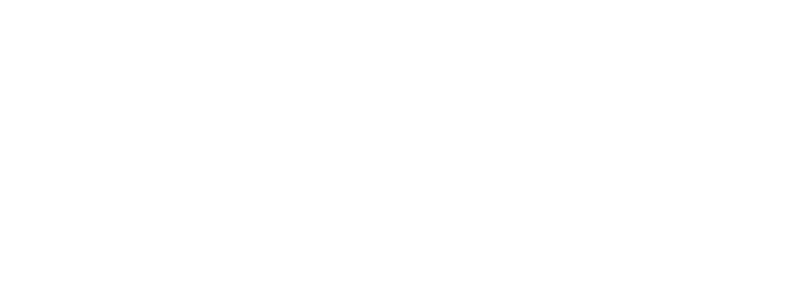
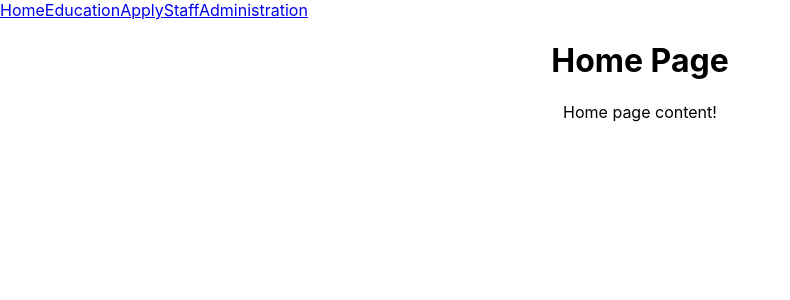
Before and after one commit to Gogoreds/group-project-frontend-mofg, a React (Create React App) app: page / in a window 1280 px wide. Shown: the top 300 px of the page, without its empty margins (0-790 px from the left). Built offline with nearby package versions, Linux system fonts and the light colour scheme.

Commit message:
Created bone structure for our website

```diff
--- a/package.json
+++ b/package.json
@@ -8,6 +8,7 @@
     "@testing-library/user-event": "^13.5.0",
     "react": "^17.0.2",
     "react-dom": "^17.0.2",
+    "react-router-dom": "^6.2.2",
     "react-scripts": "5.0.0",
     "web-vitals": "^2.1.4"
   },
--- a/src/App.js
+++ b/src/App.js
@@ -1,10 +1,11 @@
-
+import React, {useState} from 'react';
 import './App.css';
 
 function App() {
   return (
     <div className="App">
-
+      <h1>Home Page</h1>
+      <p>Home page content!</p>
     </div>
   );
 }
--- /dev/null
+++ b/src/components/Navbar.js
@@ -0,0 +1,20 @@
+import { Link } from "react-router-dom";
+import "./navbar.css";
+import React from "react";
+
+const Navbar = () => {
+    return (
+      <header>
+        <nav className="nav">
+          <Link to="/">Home</Link>
+          <Link to="/education">Education</Link>
+          <Link to="/apply">Apply</Link>
+          <Link to="/staff">Staff</Link>
+          <Link to="/administration">Administration</Link>
+        </nav>
+      </header>
+    );
+  };
+
+
+export default Navbar;
--- a/src/index.js
+++ b/src/index.js
@@ -1,11 +1,26 @@
-import React from 'react';
-import ReactDOM from 'react-dom';
-import './index.css';
-import App from './App';
+import React from "react";
+import ReactDOM from "react-dom";
+import { BrowserRouter, Routes, Route } from "react-router-dom";
+import "./index.css";
+import Navbar from "./components/Navbar";
+import App from "./App";
+import Education from "./views/Education.js";
+import Apply from "./views/Apply";
+import Staff from "./views/Staff";
+import Administration from "./views/Administration";
 
 ReactDOM.render(
   <React.StrictMode>
-    <App />
+    <BrowserRouter>
+    <Navbar />
+      <Routes>
+        <Route path="/" element={<App />} />
+        <Route path="/education" element={<Education />} />
+        <Route path="/apply" element={<Apply />} />
+        <Route path="/staff" element={<Staff />} />
+        <Route path="/administration" element={<Administration />} />
+      </Routes>
+    </BrowserRouter>
   </React.StrictMode>,
-  document.getElementById('root')
+  document.getElementById("root")
 );
--- /dev/null
+++ b/src/views/Administration.js
@@ -0,0 +1,12 @@
+const Administration = () => {
+    return (
+      <div className="App">
+        <h1>Administration</h1>
+        <p>
+            Paragraph! Edit me!!!!! Administration
+        </p>
+    </div>
+  );
+}
+
+  export default Administration;
--- /dev/null
+++ b/src/views/Apply.js
@@ -0,0 +1,12 @@
+const Apply = () => {
+    return (
+      <div className="App">
+        <h1>Apply</h1>
+        <p>
+            Paragraph! Edit me!!!!! Apply
+        </p>
+    </div>
+  );
+}
+
+  export default Apply;
--- /dev/null
+++ b/src/views/Education.js
@@ -0,0 +1,12 @@
+const Education = () => {
+    return (
+      <div className="App">
+        <h1>Education</h1>
+        <p>
+            Paragraph! Edit me!!!!! Education
+        </p>
+    </div>
+  );
+}
+
+  export default Education;
--- /dev/null
+++ b/src/views/Staff.js
@@ -0,0 +1,12 @@
+const Staff = () => {
+    return (
+      <div className="App">
+        <h1>Staff</h1>
+        <p>
+            Paragraph! Edit me!!!!! Staff
+        </p>
+    </div>
+  );
+}
+
+  export default Staff;
```
Also changed, not shown: src/components/navbar.css (added), 1 other file (tests, documents, lock files or other folders).
